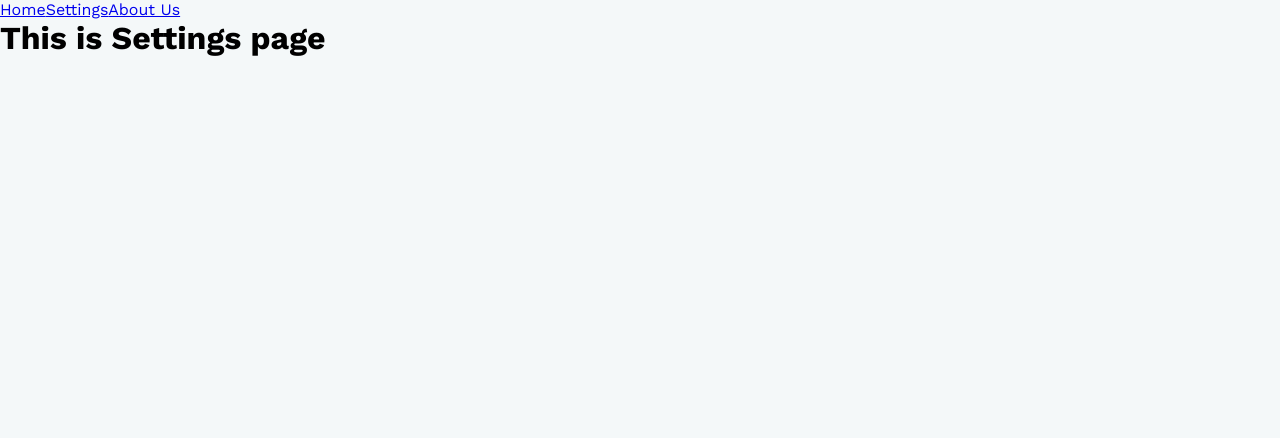
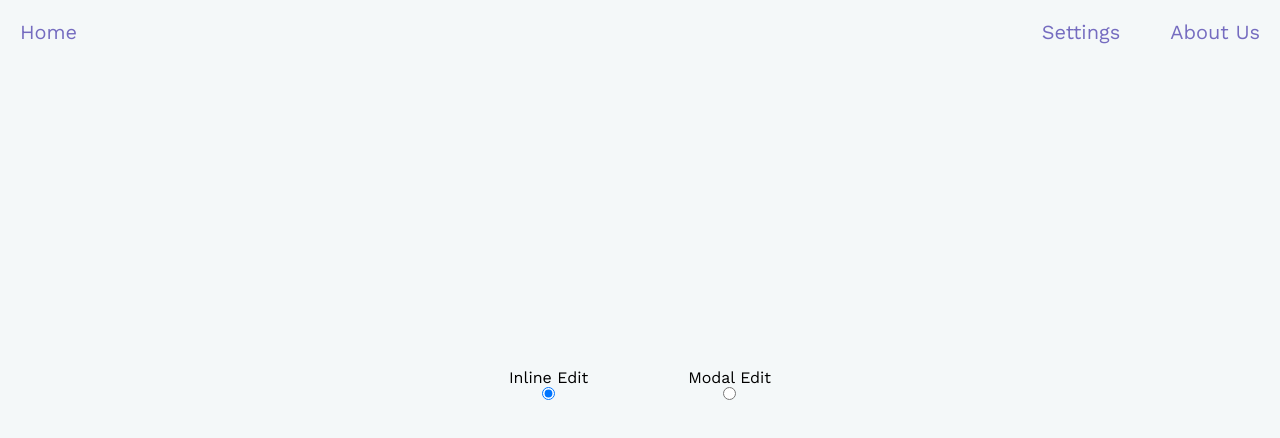
Before and after one commit to tyomll/Contact-Manager, a React (Create React App) app: page /settings in a window 1280 px wide. Shown: the top 438 px of the page. Built offline with nearby package versions, Linux system fonts and the light colour scheme.

Commit message:
Inline or Modal edit toggle in settings page. Needs styling!

```diff
--- a/src/AboutUs/AboutUs.css
+++ b/src/AboutUs/AboutUs.css
@@ -0,0 +1,12 @@
+.about-us-container{
+    height: 80vh;
+    display: flex;
+    justify-content: center;
+    align-items: center;
+
+}
+.about-us-heading{
+    font-size: 50px;
+    font-weight: 700;
+    color: rgb(81, 82, 83);
+}
--- a/src/AboutUs/AboutUs.jsx
+++ b/src/AboutUs/AboutUs.jsx
@@ -1,10 +1,10 @@
-import "./AboutUs.css"
+import "./AboutUs.css";
 
-function AboutUs () {
-    return(
-        <div>
-            <h1>This is About Us page</h1>
-        </div>
-    )
+function AboutUs() {
+  return (
+    <div className="about-us-container">
+      <h1 className="about-us-heading">This is About Us page</h1>
+    </div>
+  );
 }
 export default AboutUs;
--- a/src/App/App.css
+++ b/src/App/App.css
@@ -1,6 +1,23 @@
-header{
+.header{
     display: flex;
-    flex-direction: column;
-    background-color: black;
+    flex-direction: row;
+    align-items: center;
+    width: 100%;
+}
+.navigation{
+    display: flex;
+    width: 100%;
+    margin: 20px 20px 20px 20px;
+    font-size: 20px;
 
 }
+.home{
+    flex: 1;
+}
+.settings{
+    margin-right: 50px;
+}
+a{
+    text-decoration: none;
+    color: #756CC0;
+}
--- a/src/App/App.js
+++ b/src/App/App.js
@@ -1,22 +1,32 @@
 import Home from "../Home/Home";
 import Settings from "../Settings/Settings";
 import AboutUs from "../AboutUs/AboutUs";
-import { Routes, Route, Link } from 'react-router-dom'
-import "./App.css"
-function App (){
+import { Routes, Route, Link } from "react-router-dom";
+import "./App.css";
+import { useState } from "react";
+function App() {
+  const [editMode, setEditMode] = useState("inline");
   return (
-
     <>
-
-        <Link to="/Contact-Manager">Home</Link>
+      <header className="header">
+        <nav className="navigation">
+          <div className="home">
+            <Link to="/">Home</Link>
+          </div>
+          <div className="settings">
             <Link to="/settings">Settings</Link>
+          </div>
+          <div className="about-us">
             <Link to="/about">About Us</Link>
+          </div>
+        </nav>
+      </header>
       <Routes>
-            <Route path="/" element={<Home/>}/>
-            <Route path="/settings" element={<Settings/>}/>
-            <Route path="/about" element={<AboutUs/>}/>
+        <Route path="/" element={<Home editMode={editMode} />} />
+        <Route path="/settings" element={<Settings setEditMode={setEditMode} editMode={editMode}/>} />
+        <Route path="/about" element={<AboutUs />} />
       </Routes>
     </>
-    )
+  );
 }
 export default App;
--- a/src/Home/Home.js
+++ b/src/Home/Home.js
@@ -6,7 +6,7 @@ import ListHeader from "./ListHeader/ListHeader";
 import ModalForm from "./ModalForm/ModalForm";
 import Header from "./Header/Header";
 
-const Home = () => {
+const Home = ({editMode}) => {
   const [contactList, setContactList] = useState(list);
   const [modalMode, setModalMode] = useState(false);
   const [editItem, setEditItem] = useState();
@@ -29,11 +29,12 @@ const Home = () => {
 
   return (
     <div className="container">
+      {(editMode === "inline" ? mode:false|| editItem) && (
       <div
         className="edit-modal-bg"
         style={{ display: modalMode ? "flex" : "none" }}
       >
-        {(mode || editItem) && (
+
           <ModalForm
             mode={mode}
             setMode={setMode}
@@ -67,8 +68,9 @@ const Home = () => {
               ]);
             }}
           />
-        )}
+
       </div>
+      )}
       <Header
         setModalMode={setModalMode}
         setMode={setMode}
@@ -101,6 +103,9 @@ const Home = () => {
               profession={item.profession}
               selectAll={selectAll}
               checkedItems={checkedItems}
+              editMode={editMode}
+              setContactList={setContactList}
+              contactList={contactList}
               onCheck={(id, isChecked) => {
                 if (isChecked === false) {
                   setCheckedItems(
--- a/src/Home/ListHeader/ListHeader.jsx
+++ b/src/Home/ListHeader/ListHeader.jsx
@@ -7,7 +7,7 @@ const ListHeader = ({selectAll , onCheck , checkedItems , contactList}) => {
         <input
           type="checkbox"
           checked={checkedItems.length === contactList.length ? true : false}
-          onClick={() => {
+          onChange={() => {
             onCheck()
           }}
         />
--- a/src/Home/ListItem/ListItem.jsx
+++ b/src/Home/ListItem/ListItem.jsx
@@ -5,6 +5,7 @@ import { useState } from "react";
 import swal from "sweetalert";
 
 const ListItem = ({
+  item,
   id,
   avatar,
   firstName,
@@ -14,11 +15,19 @@ const ListItem = ({
   profession,
   onDelete,
   toggleMode,
-  selectAll,
   onCheck,
   checkedItems,
+  editMode,
+  onChange,
 }) => {
   const [isChecked, setIsChecked] = useState(false);
+  const [mode, setMode] = useState(true);
+  const [editedName, setEditedName] = useState(item.firstName);
+  const [editedSurname, setEditedSurname] = useState(item.lastName);
+  const [editedEmail, setEditedEmail] = useState(item.email);
+  const [editedPhone, setEditedPhone] = useState(item.phone);
+  const [editedProfession, setEditedProfession] = useState(item.profession);
+  const [saveBtn, setSaveBtn] = useState(false);
   function openDeletePopup() {
     swal({
       title: "Are you sure?",
@@ -35,19 +44,16 @@ const ListItem = ({
       }
     });
   }
-  return (
+  const listNormalMode = (
     <div className="list-item-container">
       <input
         type="checkbox"
         checked={checkedItems.includes(id)}
         onChange={(e) => {
-          if(e.target.checked === true){
-            onCheck(id , true);
-
-          }
-          else{
-            onCheck(id , false);
-
+          if (e.target.checked === true) {
+            onCheck(id, true);
+          } else {
+            onCheck(id, false);
           }
         }}
       />
@@ -66,7 +72,13 @@ const ListItem = ({
           <FontAwesomeIcon
             icon={faPen}
             onClick={() => {
-              toggleMode(id);
+              if (editMode === "modal") {
+                setMode(true);
+                toggleMode(id);
+              }
+              if (editMode === "inline") {
+                setMode(false);
+              }
             }}
           />
         </span>
@@ -78,6 +90,113 @@ const ListItem = ({
     </div>
   );
 
+  const listEditMode = (
+    <div className="list-item-container">
+      <input
+        type="checkbox"
+        checked={checkedItems.includes(id)}
+        onChange={(e) => {
+          if (e.target.checked === true) {
+            onCheck(id, true);
+          } else {
+            onCheck(id, false);
+          }
+        }}
+      />
+      <div className="avatar">
+        <img className="avatar-img" src={avatar} />
+      </div>
+      <div className="firstName">
+        <input
+          type="text"
+          value={editedName}
+          onChange={(e) => {
+            setEditedName(e.target.value);
+          }}
+        />
+      </div>
+      <div className="lastName">
+        <input
+          type="text"
+          value={editedSurname}
+          onChange={(e) => {
+            setEditedSurname(e.target.value);
+          }}
+        />
+      </div>
+      <div className="email">
+        <input
+          type="text"
+          value={editedEmail}
+          onChange={(e) => {
+            setEditedEmail(e.target.value);
+          }}
+        />
+      </div>
+      <div className="phone">
+        <input
+          type="text"
+          value={editedPhone}
+          onChange={(e) => {
+            setEditedPhone(e.target.value);
+          }}
+        />
+      </div>
+      <div className="profession">
+        <input
+          type="text"
+          value={editedProfession}
+          onChange={(e) => {
+            setEditedProfession(e.target.value);
+          }}
+        />
+      </div>
+      <div className="edit-btns">
+        <span
+          className="check"
+          style={{ display: saveBtn ? "none" : "inline" }}
+        >
+          <FontAwesomeIcon
+            icon={faCheck}
+            onClick={() => {
+              if (
+                editedName !== "" &&
+                editedSurname !== "" &&
+                editedEmail !== "" &&
+                editedPhone !== "" &&
+                editedProfession
+              ) {
+                setMode(!mode);
+                onChange({
+                  ...item,
+                  firstName: editedName,
+                  lastName: editedSurname,
+                  email: editedEmail,
+                  phone: editedPhone,
+                  profession: editedProfession,
+                });
+              } else {
+                swal("Oops Error", "You should fill all fields!", "error");
+              }
+            }}
+          />
+        </span>
+        <span className="edit" style={{ display: saveBtn ? "inline" : "none" }}>
+          <FontAwesomeIcon
+            icon={faPen}
+            onClick={() => {
+              setSaveBtn(true);
+            }}
+          />
+        </span>
+
+        <span className="delete" onClick={openDeletePopup}>
+          <FontAwesomeIcon icon={faTrash} />
+        </span>
+      </div>
+    </div>
+  );
+  return mode ? listNormalMode : listEditMode;
 };
 
 export default ListItem;
--- /dev/null
+++ b/src/Settings/Settings.css
@@ -0,0 +1,31 @@
+.settings-page-container{
+    height: 80vh;
+    display: flex;
+    justify-content: center;
+    align-items: center;
+
+}
+.edit-type{
+    display: flex;
+    flex-direction: row;
+    align-items: center;
+}
+.inline-edit{
+    display: flex;
+    flex-direction: column;
+}
+.modal-edit{
+    display: flex;
+    flex-direction: column;
+    margin-left: 100px;
+}
+.settings-page-heading{
+    font-size: 50px;
+    font-weight: 700;
+
+    margin-bottom: 20px;
+}
+.settings-page-container > span{
+    color: rgb(81, 82, 83);
+    font-size: 17px;
+}
--- a/src/Settings/Settings.jsx
+++ b/src/Settings/Settings.jsx
@@ -1,8 +1,38 @@
-function Settings() {
-    return (
-        <div>
-            <h1>This is Settings page</h1>
+import "./Settings.css";
+import { Link } from "react-router-dom";
+import { useState } from "react";
+function Settings({ setEditMode, editMode }) {
+
+
+  const handleChange = (e) => {
+    setEditMode(e.target.value);
+  };
+  return (
+    <div className="settings-page-container">
+      <div className="edit-type">
+        <div className="inline-edit">
+          <label>Inline Edit</label>
+          <input
+            name="inline-edit"
+            type="radio"
+            value="inline"
+            checked={editMode === "inline"}
+            onChange={handleChange}
+          />
         </div>
-    )
+        <div className="modal-edit">
+          <label>Modal Edit</label>
+          <input
+            name="modal-edit"
+            type="radio"
+            value="modal"
+            checked={editMode === 'modal'}
+            onChange={handleChange}
+
+          />
+        </div>
+      </div>
+    </div>
+  );
 }
 export default Settings;
```
Also changed, not shown: src/Home/Home.css (line endings or trailing spaces), src/Home/ModalForm/ModalForm.css (line endings or trailing spaces). Lines whose indentation alone changed are shown as unchanged.
